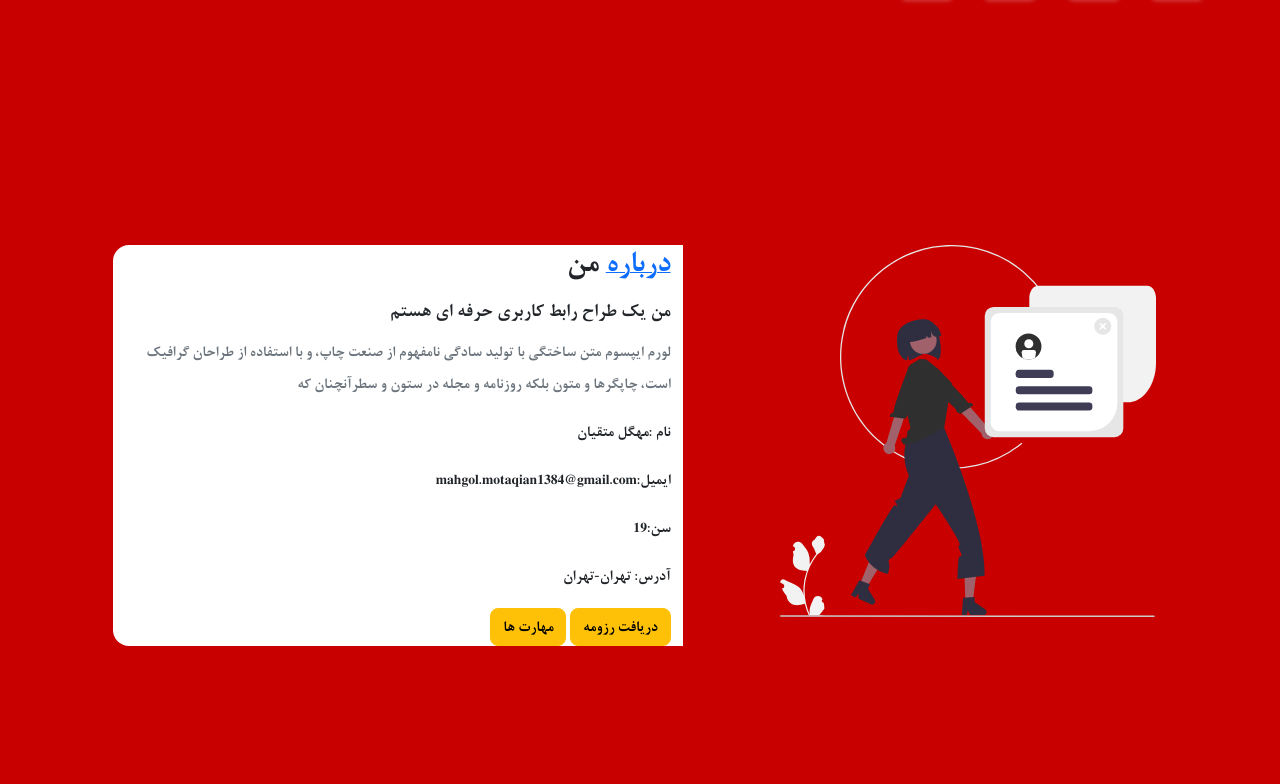
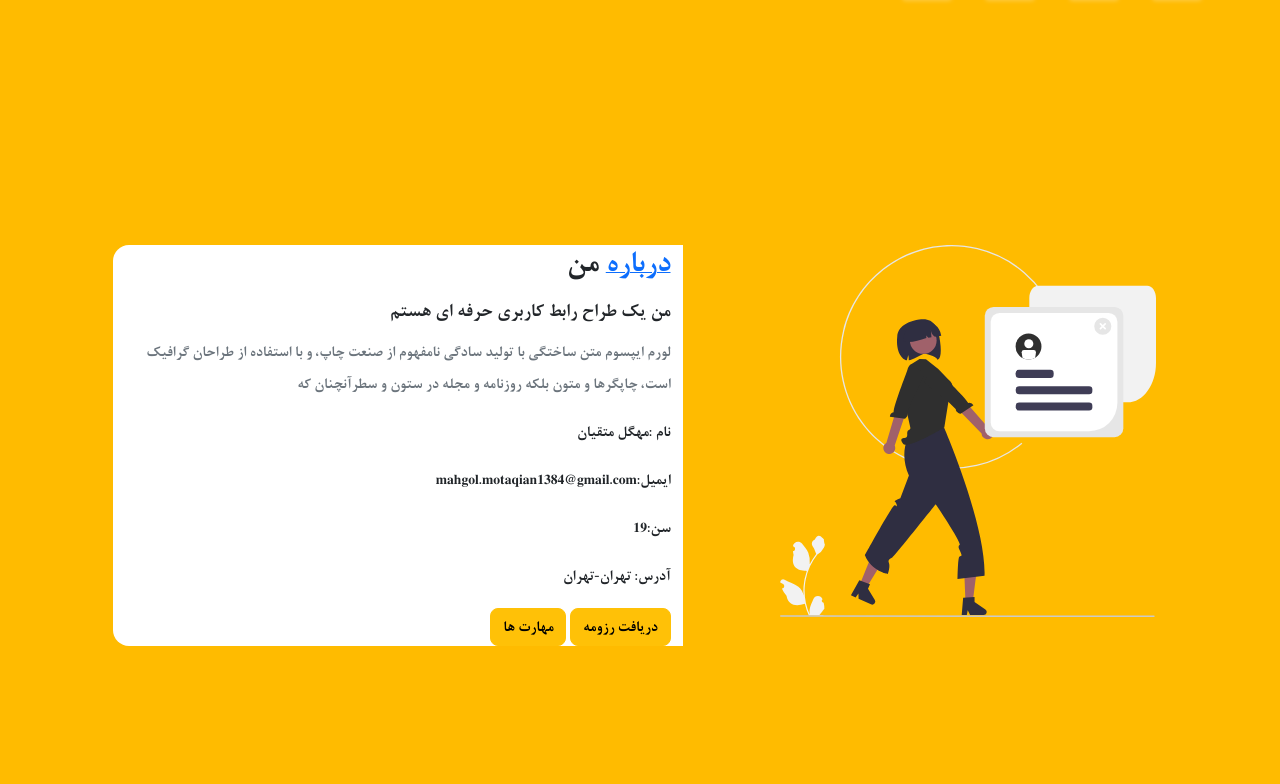
Before and after one commit to mahgolmot/mahgolwebsite, a website: page index.html in a window 1280 px wide. Shown: the part 578-1362 px from the top of the page. Drawn offline with nearby package versions, Linux system fonts and the light colour scheme.

Commit message:
add css file

```diff
--- a/css/main.css
+++ b/css/main.css
@@ -11,7 +11,7 @@
 
 body {
   font-family: persian;
-  background-color: #c80000;
+  background-color: #ffbb00;
 }
 .navbar {
   direction: rtl;
```
